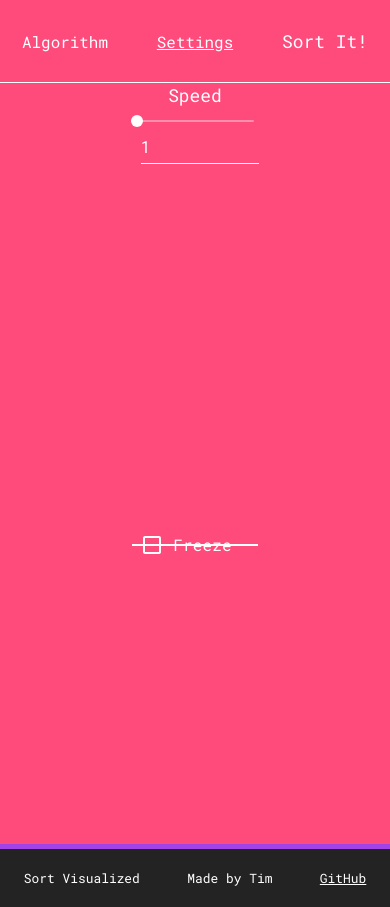
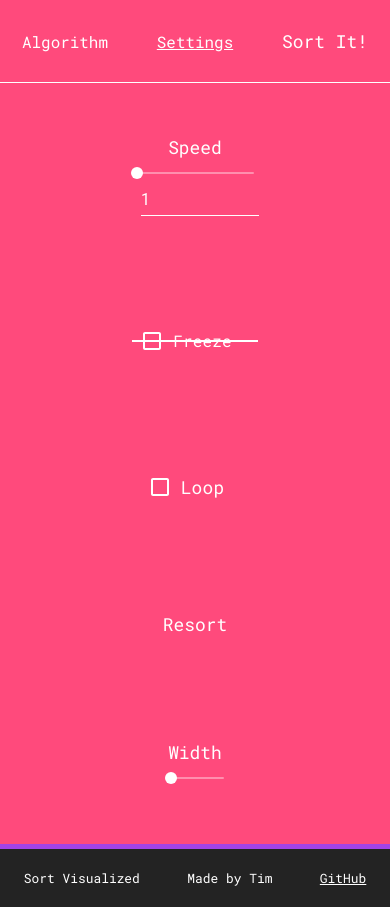
Before and after one commit to Kapitalbasher/sort-visualized, a React (Create React App) app: page / in a window 390 px wide. Both pictures are taken after a click on the button "Settings". Built offline with nearby package versions, Linux system fonts and the light colour scheme.

Commit message:
improved ux on showing that freeze is not availabe

```diff
--- a/src/components/nav/dropdown/settings/settings.css
+++ b/src/components/nav/dropdown/settings/settings.css
@@ -25,6 +25,7 @@
 }
 .freeze-container,
 .freeze-container div {
+  height: auto !important;
   width: auto !important;
 }
 .stroken::after {
@@ -34,6 +35,14 @@
   height: 2px;
   position: absolute;
 }
+.stroken *::selection {
+  background: #ff4a7c;
+  color: white;
+}
+.stroken *::-moz-selection {
+  background: #ff4a7c;
+  color: white;
+}
 @media screen and (orientation: portrait) {
   .container-input {
     width: 100% !important;
```
